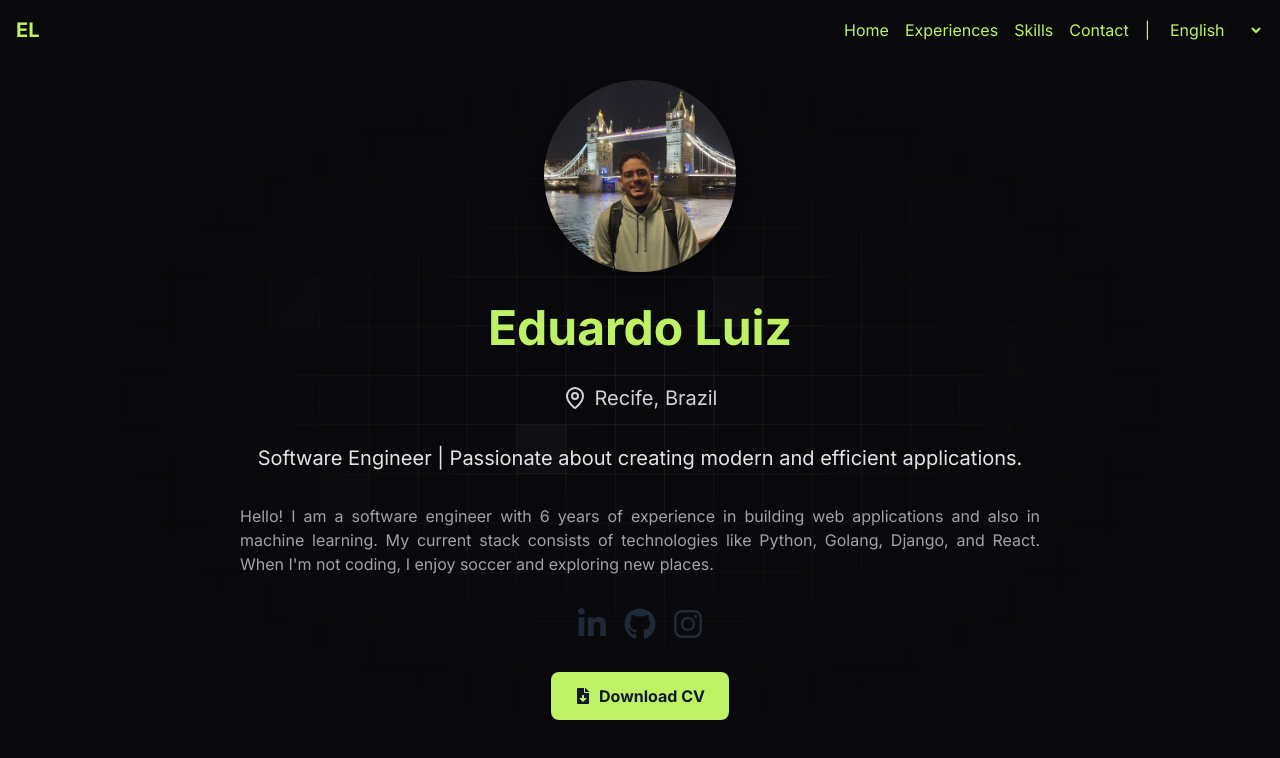
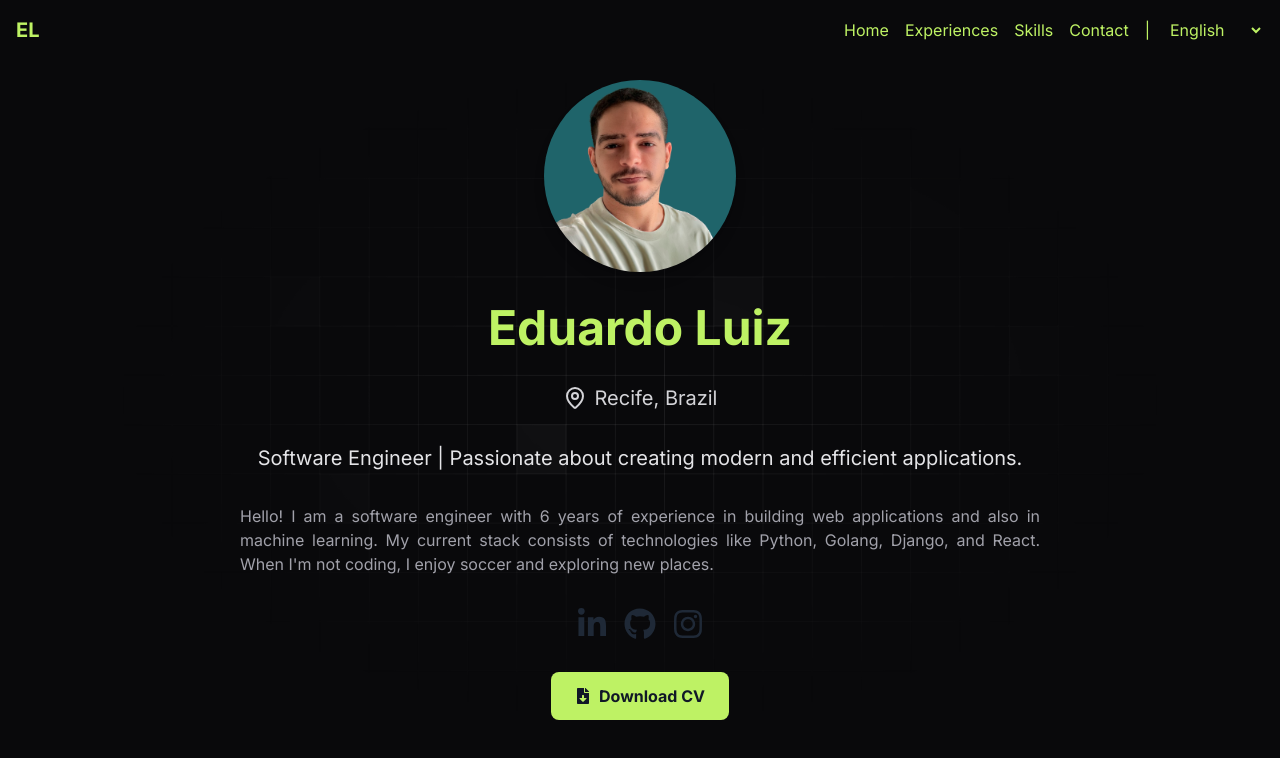
Before and after one commit to eduardoluiz7/personal-page, a React (Vite) app: page / in a window 1280 px wide. Shown: the top 758 px of the page. Built offline with nearby package versions, Linux system fonts and the light colour scheme.

Commit message:
change profile photo

```diff
--- a/src/pages/home.tsx
+++ b/src/pages/home.tsx
@@ -1,4 +1,4 @@
-import profileImg  from '../assets/profile.jpg'
+import profileImg  from '../assets/profile.png'
 import resume from '../assets/eduardo_luiz_cv.pdf'
 import { FaFileDownload } from 'react-icons/fa'
 import { MapPin } from 'lucide-react'
@@ -22,7 +22,7 @@ export function Home() {
               <img
                 src={profileImg}
                 alt="Profile picture"
-                className="w-full h-full object-cover"
+                className="w-full h-full"
               />
             </div>
             <h1 className="text-3xl sm:text-4xl md:text-5xl font-bold text-lime-300">Eduardo Luiz</h1>
```
Also changed, not shown: src/assets/profile.jpg (deleted), src/assets/profile.png (added).
